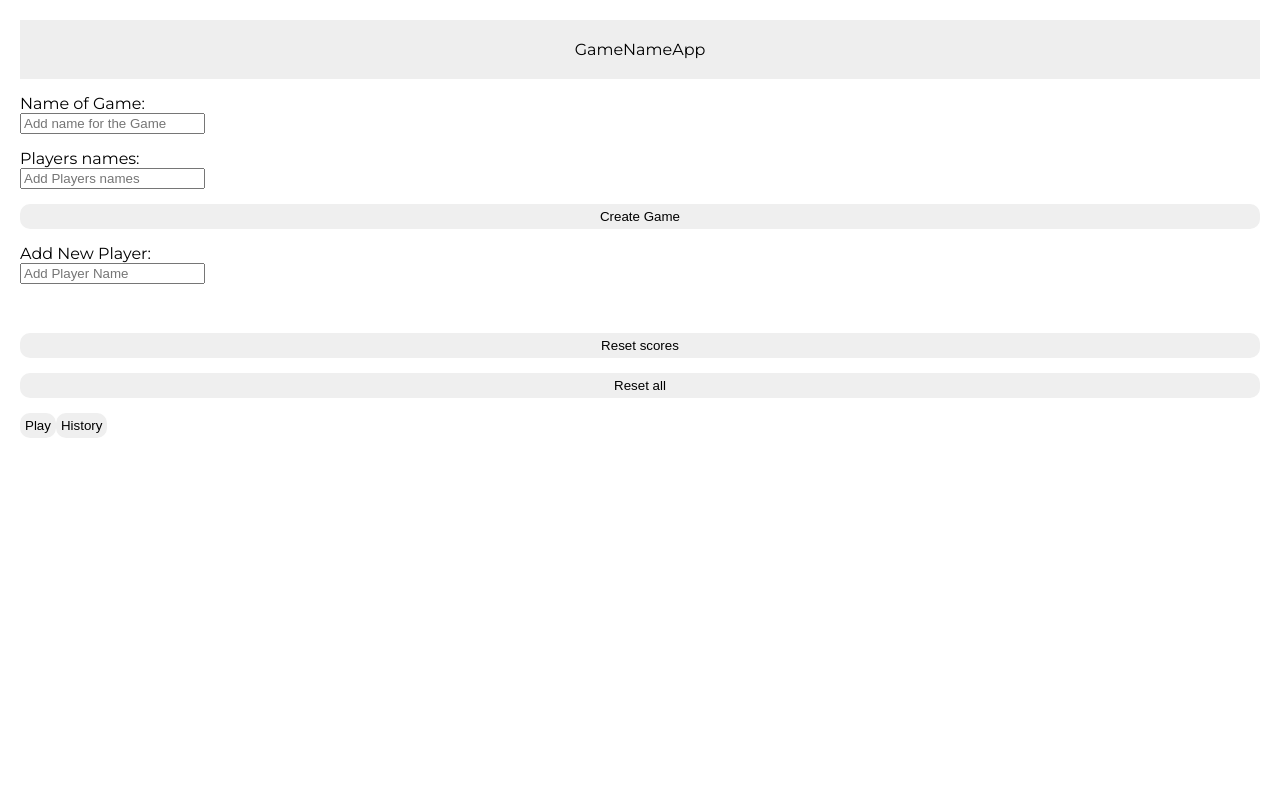
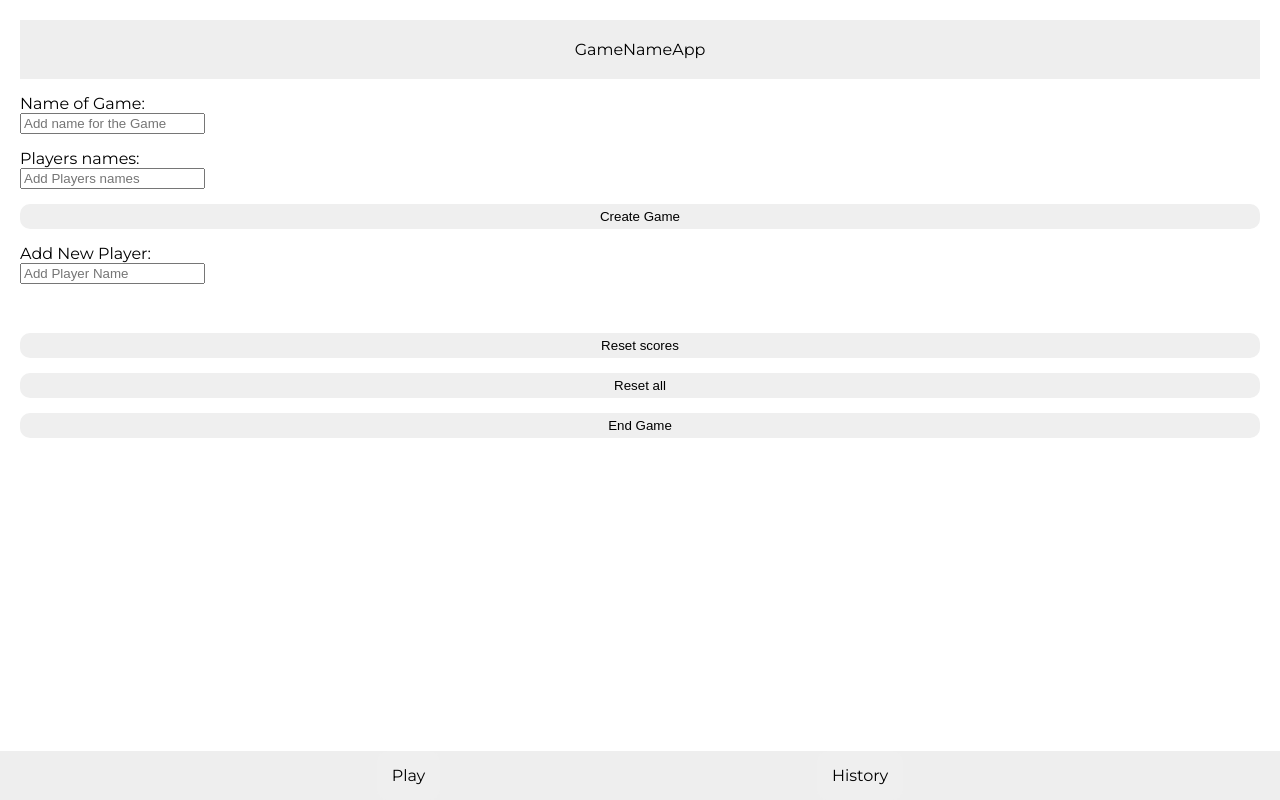
Before and after one commit to Joao17Duarte/scorekeeper, a React (Create React App) app: page / in a window 1280 px wide. Built offline with nearby package versions, Linux system fonts and the light colour scheme.

Commit message:
Add HistoryEntry component and fix styles in navigation

```diff
--- a/src/components/App/App.js
+++ b/src/components/App/App.js
@@ -1,10 +1,11 @@
 import { useState } from 'react'
+import Header from '../Header/Header'
 import PlayerForm from '../PlayerForm/PlayerForm'
 import GameForm from '../GameForm/GameForm'
 import Player from '../Player/Player'
 import Button from '../Button/Button'
 import Navigation from '../Navigation/Navigation'
-import Header from '../Header/Header'
+import HistoryEntry from '../HistoryEntry/HistoryEntry'
 import './App.css'
 
 function App() {
@@ -27,6 +28,10 @@ function App() {
       ))}
       <Button text={'Reset scores'} onClick={resetScores}></Button>
       <Button text={'Reset all'} onClick={resetAll}></Button>
+      <Button text={'End Game'} onClick={storeBoard} />
+
+      <HistoryEntry />
+
       <Navigation onNavigate={() => console.log('click')} />
     </div>
   )
@@ -54,6 +59,9 @@ function App() {
   function resetAll() {
     setPlayers([])
   }
+  function storeBoard() {
+    console.log('store Board in localStorage')
+  }
 }
 
 export default App
--- /dev/null
+++ b/src/components/HistoryEntry/HistoryEntry.js
@@ -0,0 +1,5 @@
+import './HistoryEntry.css'
+
+export default function HistoryEntry() {
+  return <section className="History"></section>
+}
--- a/src/components/Navigation/Navigation.css
+++ b/src/components/Navigation/Navigation.css
@@ -1,7 +1,17 @@
+.Navigation {
+  display: flex;
+  justify-content: space-evenly;
+  position: fixed;
+  bottom: 0;
+  left: 0;
+  width: 100%;
+  background: #eee;
+}
+
 .Navigation button {
-  justify-content: center;
-  align-content: center;
-  padding: 5px;
+  font-size: inherit;
+  font-family: inherit;
+  padding: 15px;
   border-radius: 10px;
   border-style: none;
 }
```
Also changed, not shown: src/components/HistoryEntry/HistoryEntry.css (added).
